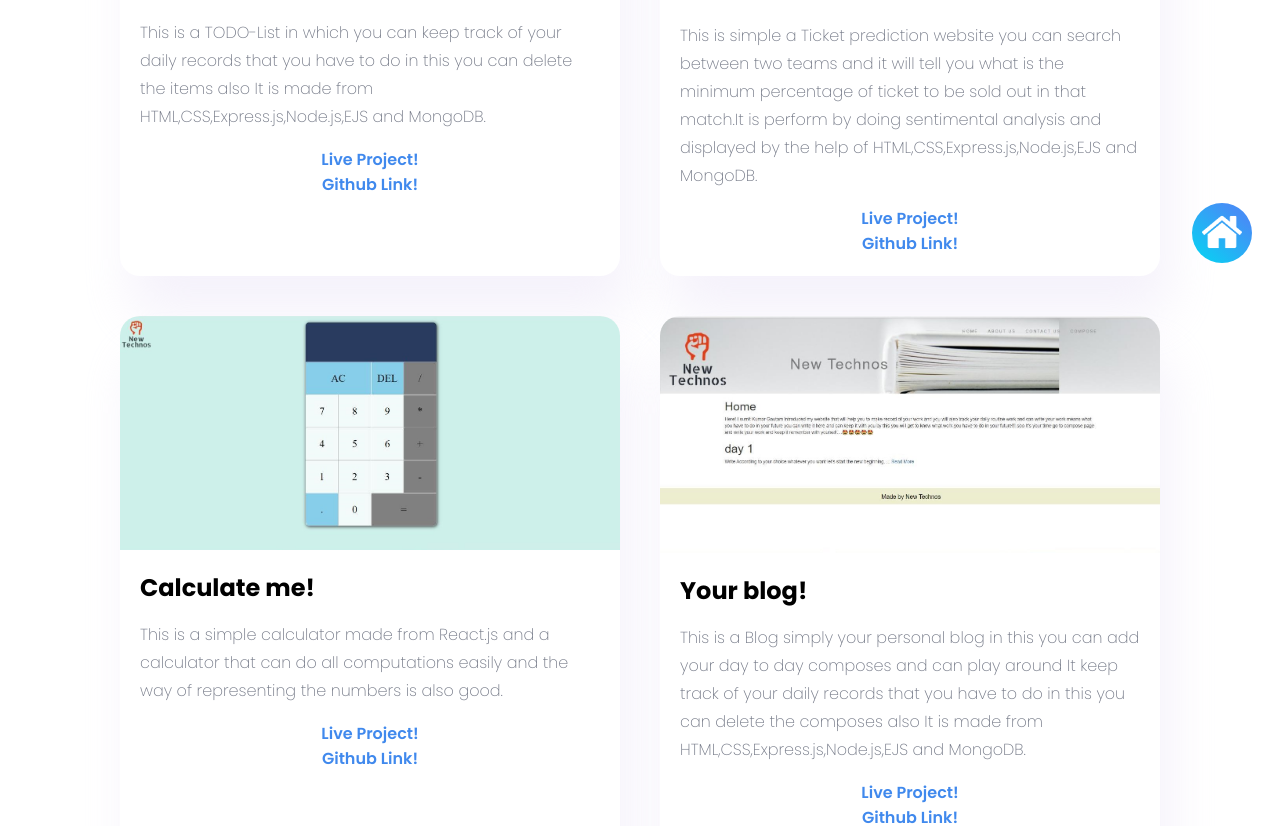
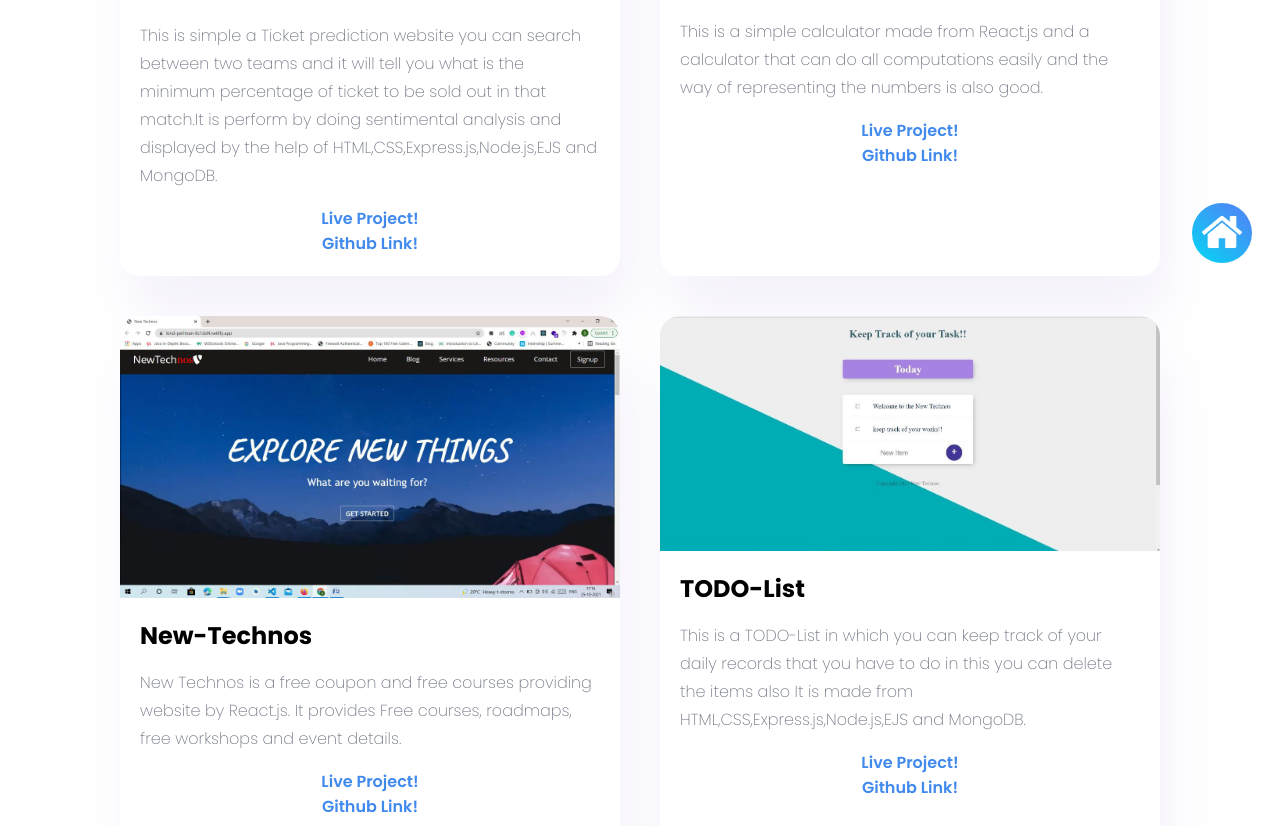
Before and after one commit to sumitrdm/Portfolio_Website, a React (Create React App) app: page /#/projects in a window 1280 px wide. Shown: the part 509-1335 px from the top of the page. Built offline with nearby package versions, Linux system fonts and the light colour scheme.

Commit message:
project_added

```diff
--- a/src/assets/projectsData.js
+++ b/src/assets/projectsData.js
@@ -1,14 +1,6 @@
 export const projectsData = [
 
-    {
-        projectName: 'TODO-List',
-        projectDescription:
-        'This is a TODO-List in which you can keep track of your daily records that you have to do in this you can delete the items also It is made from HTML,CSS,Express.js,Node.js,EJS and MongoDB.',
-        imageUrl: 'images/todo.jpg',
-        videoUrl:'https://frozen-spire-45010.herokuapp.com/',
-        projectUrl: 'https://frozen-spire-45010.herokuapp.com/',
-        githubLink : 'https://github.com/sumitrdm/TodoList'
-    },
+
     {
         projectName: 'Ticket Prediction website',
         projectDescription:
@@ -29,6 +21,26 @@ export const projectsData = [
         githubLink : 'https://github.com/sumitrdm/React_Calculator_App'
 
     },
+    {
+        projectName: 'New-Technos',
+        projectDescription:
+        'New Technos is a free coupon and free courses providing website by React.js. It provides Free courses, roadmaps, free workshops and event details.',
+        imageUrl: 'images/new.jpg',
+        videoUrl:'https://kind-perlman-8c1dd4.netlify.app/',
+        projectUrl: 'https://kind-perlman-8c1dd4.netlify.app/',
+        githubLink : 'https://github.com/sumitrdm/Project_NewTechnos_'
+
+    },
+
+    {
+        projectName: 'TODO-List',
+        projectDescription:
+        'This is a TODO-List in which you can keep track of your daily records that you have to do in this you can delete the items also It is made from HTML,CSS,Express.js,Node.js,EJS and MongoDB.',
+        imageUrl: 'images/todo.jpg',
+        videoUrl:'https://frozen-spire-45010.herokuapp.com/',
+        projectUrl: 'https://frozen-spire-45010.herokuapp.com/',
+        githubLink : 'https://github.com/sumitrdm/TodoList'
+    },
 
     {
         projectName: 'Your blog!',
@@ -46,8 +58,8 @@ export const projectsData = [
         projectDescription:
         "Fabroom is a flutter application which tells you the nearby PG's,Flats and hostel for GLA UNIVERSITY Students so that it is easy for them to find out there living location easily It is made by flutter framework and dart language.",
         imageUrl: 'images/flutter.jpg',
-        videoUrl: '',
-        projectUrl: '',
+        videoUrl: 'https://github.com/FabRooms/fabroom',
+        projectUrl: 'https://github.com/FabRooms/fabroom',
         githubLink : 'https://github.com/FabRooms/fabroom'
 
     },
--- a/src/components/Home/Home.jsx
+++ b/src/components/Home/Home.jsx
@@ -41,7 +41,7 @@ const Home = () => {
             <Link to = '/about' className="btn btn-white">
                 <p  style={{...line}} className="btn-text">About me</p>
             </Link>
-            <a target="_blank" className="btn btn-transparent" style={{...line}} href="https://drive.google.com/file/d/1Ze7DI_ltPoTgZqPUjtmQoWWjyVo1wUuh/view?usp=sharing" >
+            <a target="_blank" className="btn btn-transparent" style={{...line}} href="https://drive.google.com/file/d/1K8jiJjXkaCsGI7r4qZIrTv3za4l9T5r6/view?usp=sharing" >
 
                 <p className="btn-text">Resume!</p>
 
```
Also changed, not shown: public/images/new.jpg (added).
